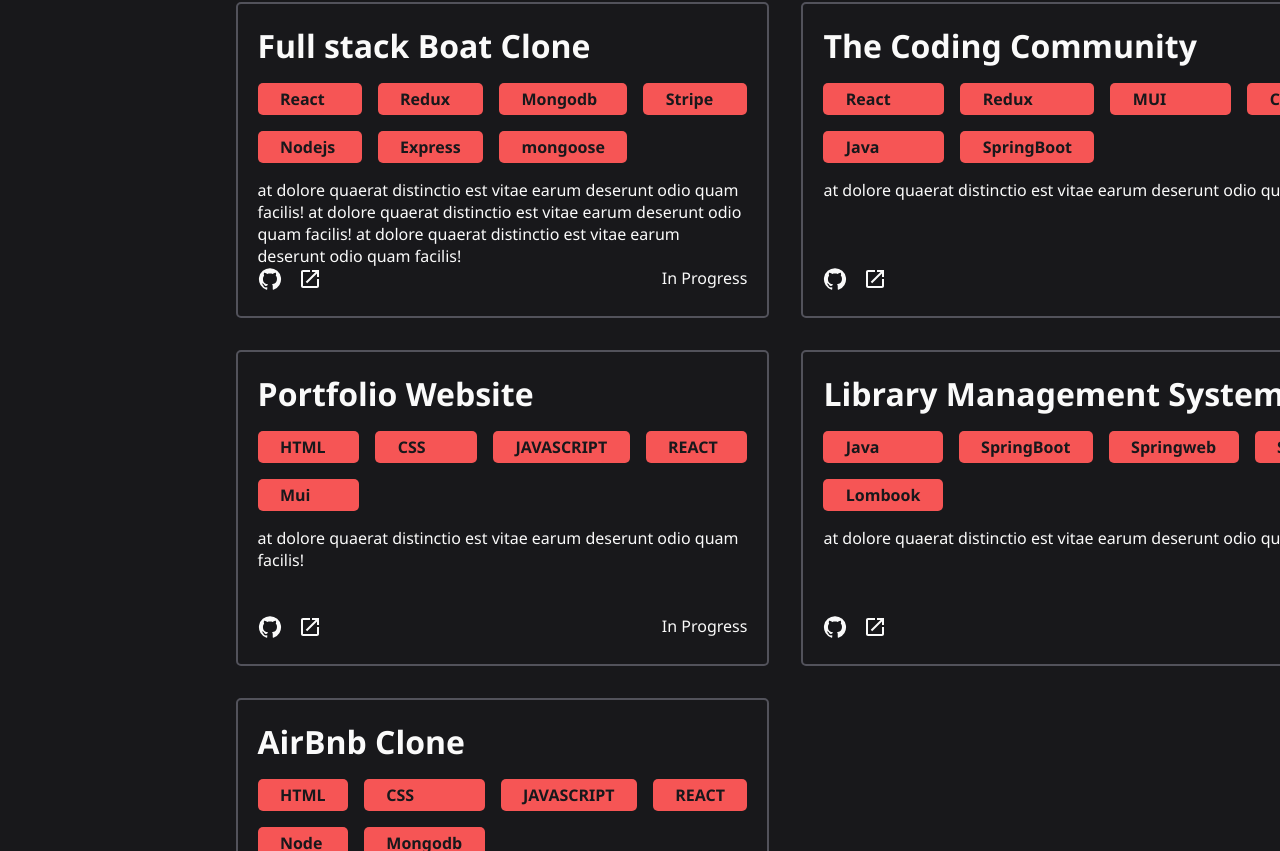
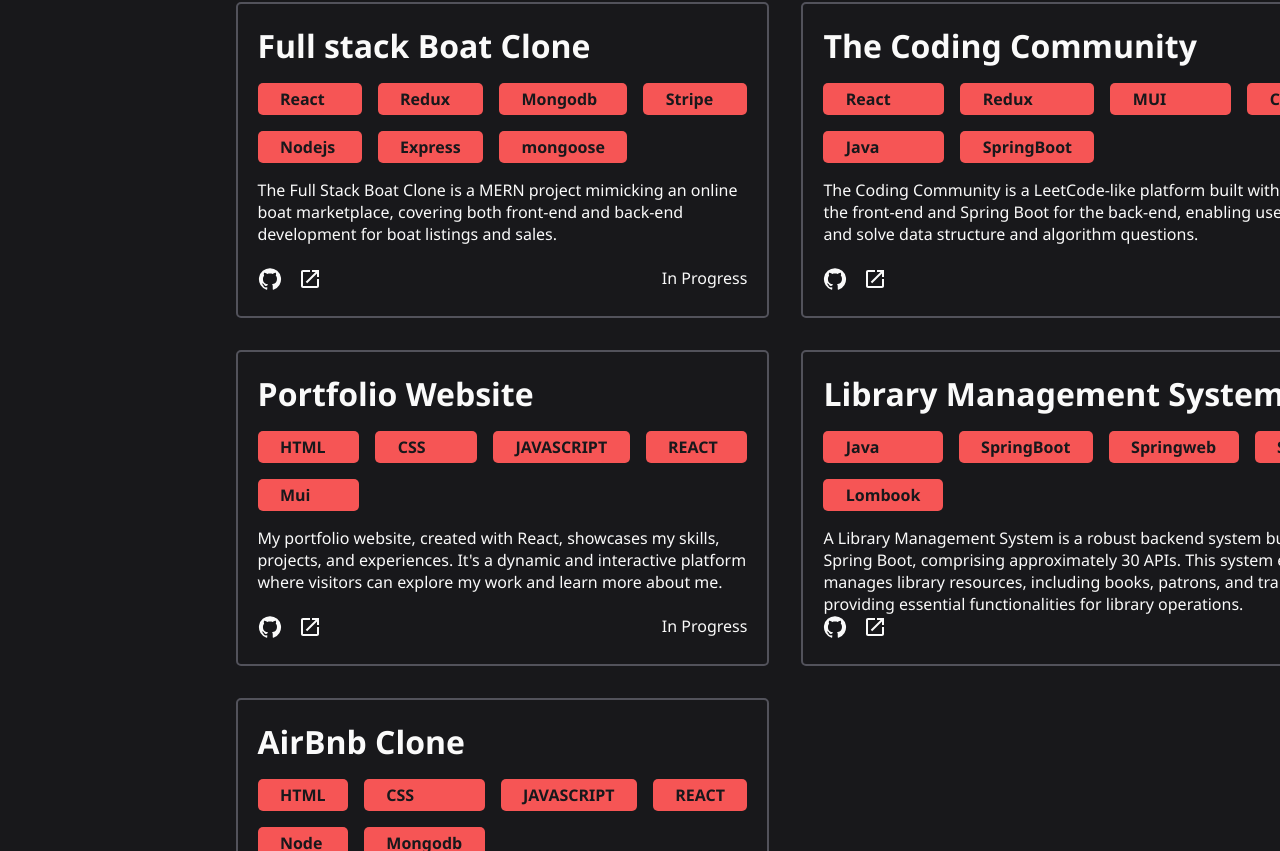
Before and after one commit to Gaurav10997/portfolio, a React (Vite) app: page / in a window 1280 px wide. Shown: the part 1049-1900 px from the top of the page. Built offline with nearby package versions, Linux system fonts and the light colour scheme.

Commit message:
content added

```diff
--- a/src/components/projects/Projects.jsx
+++ b/src/components/projects/Projects.jsx
@@ -6,7 +6,7 @@
     images:[],
     github:"https://github.com/Gaurav10997/Ecommerce",
     url:"https://bewildered-sunbonnet-cow.cyclic.app/",
-    description:" at dolore quaerat distinctio est vitae earum deserunt odio quam facilis!   at dolore quaerat distinctio est vitae earum deserunt odio quam facilis! at dolore quaerat distinctio est vitae earum deserunt odio quam facilis!",
+    description:" The Full Stack Boat Clone is a MERN project mimicking an online boat marketplace, covering both front-end and back-end development for boat listings and sales.",
     techStackUsed:[ "React", "Redux","Mongodb","Stripe","Nodejs","Express","mongoose"],
 
   },
@@ -15,7 +15,7 @@
     images:[],
     github:"https://github.com/Gaurav10997/The-Pink-Community",
     url:"https://luxury-empanada-76d75d.netlify.app/",
-    description:" at dolore quaerat distinctio est vitae earum deserunt odio quam facilis!",
+    description:"The Coding Community is a LeetCode-like platform built with React for the front-end and Spring Boot for the back-end, enabling users to create and solve data structure and algorithm questions.",
     techStackUsed:[ "React","Redux", "MUI","CSS" ,"Java", "SpringBoot",],
 
   },
@@ -24,7 +24,7 @@
     images:[],
     github:"https://github.com/Gaurav10997/portfolio",
     url:"https://mellow-tanuki-6ca88d.netlify.app/",
-    description:" at dolore quaerat distinctio est vitae earum deserunt odio quam facilis!",
+    description:" My portfolio website, created with React, showcases my skills, projects, and experiences. It's a dynamic and interactive platform where visitors can explore my work and learn more about me.",
     techStackUsed:[ "HTML" ,"CSS" ,"JAVASCRIPT" ,"REACT","Mui"],
 
   },
@@ -33,7 +33,7 @@
     images:[],
     github:"https/github.com",
     url:"netlify.com",
-    description:" at dolore quaerat distinctio est vitae earum deserunt odio quam facilis!",
+    description:"A Library Management System is a robust backend system built using Spring Boot, comprising approximately 30 APIs. This system efficiently manages library resources, including books, patrons, and transactions, providing essential functionalities for library operations.",
     techStackUsed:[ "Java", "SpringBoot" ,"Springweb" ,"Swagger","Lombook"],
 
   },
@@ -43,7 +43,7 @@
     images:[],
     github:"https/github.com",
     url:"netlify.com",
-    description:" at dolore quaerat distinctio est vitae earum deserunt odio quam facilis!",
+    description:"Comming Soon ...",
     techStackUsed:[ "HTML" ,"CSS" ,"JAVASCRIPT" ,"REACT", "Node","Mongodb"],
 
   },
```
